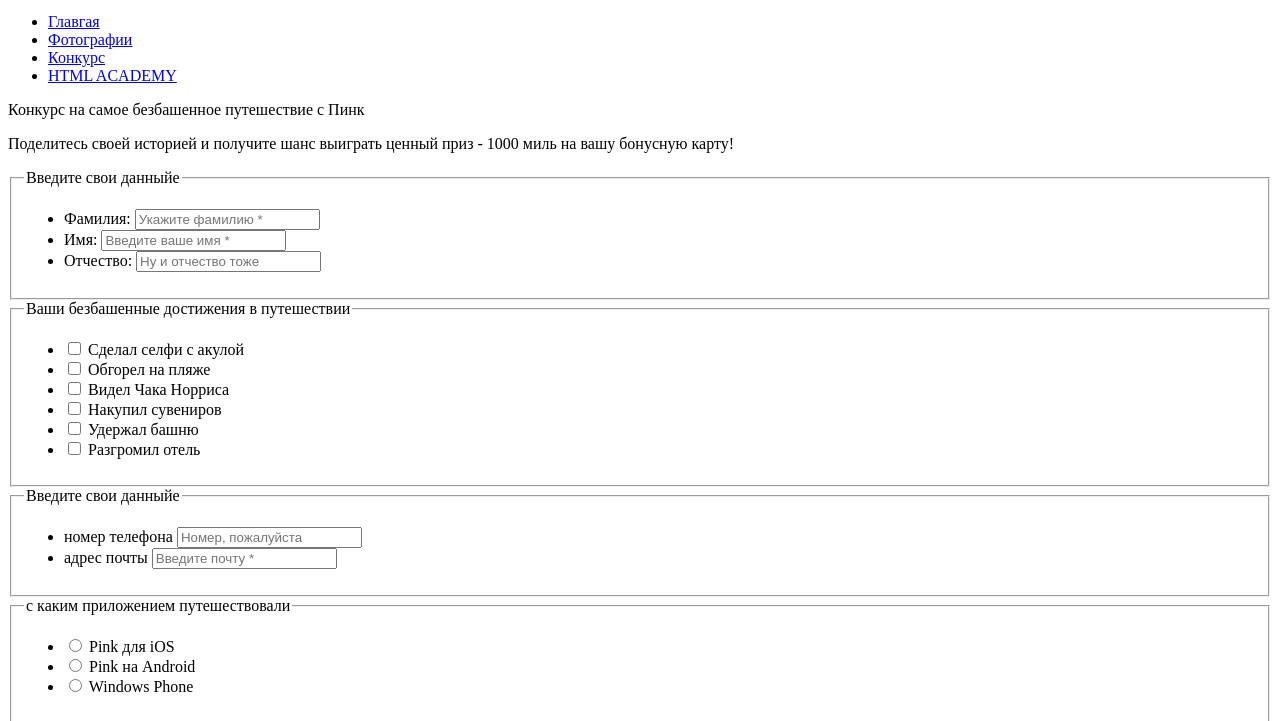
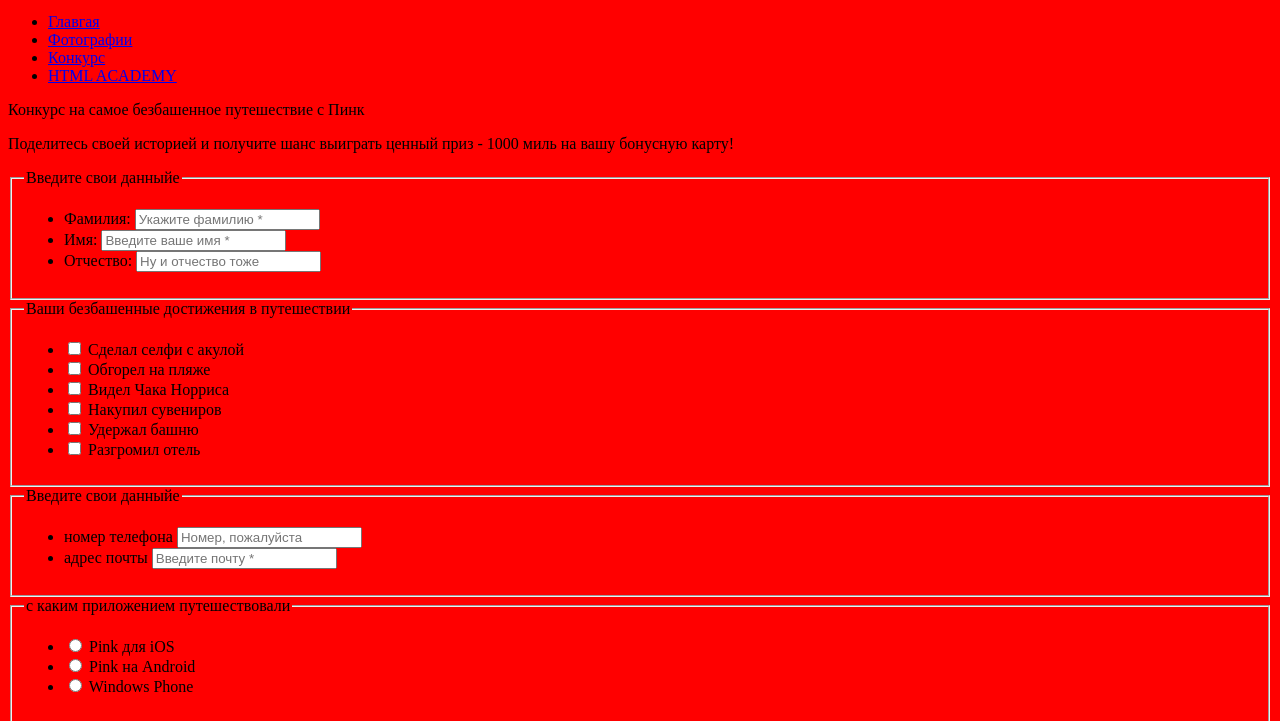
Before and after one commit to justrini/1149589-pink-18, a website: page source/form.html in a window 1280 px wide. Shown: the part 186-907 px from the top of the page. Drawn offline with nearby package versions, Linux system fonts and the light colour scheme; files that its build step writes are made by us from their sources.

Commit message:
backgroung doesnt become red as it should

```diff
--- a/source/form.html
+++ b/source/form.html
@@ -7,6 +7,7 @@
   <meta name="description" content="Расскрась свою жизнь яркими красками!">
   <title>HTML Academy: Пинк</title>
   <link href="https://fonts.googleapis.com/css?family=Open+Sans:400,700&display=swap&subset=cyrillic" rel="stylesheet">
+  <link href="style.css" rel="stylesheet" />
 </head>
 
 <body>
```
Also changed, not shown: source/index.html (+2 -1 lines), source/photo.html (+1 -0 lines), 1 other file.
